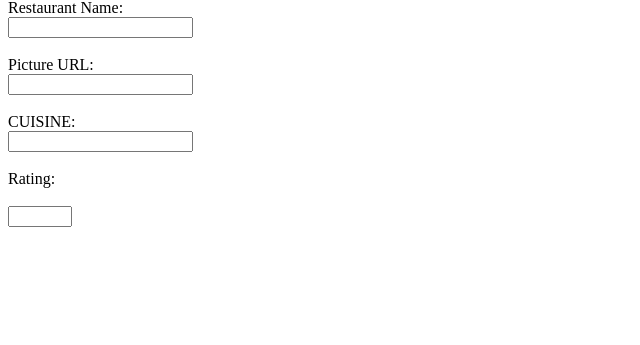
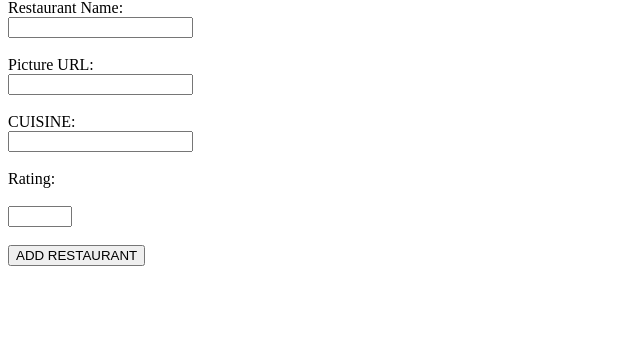
Before and after one commit to mdazam26/Project-2_django, a Django app: page /open_add_restaurant in a window 1280 px wide. Shown: the part 91-436 px from the top of the page, without its empty margins (0-640 px from the left). Run offline with Django 5.2, Linux system fonts and the light colour scheme.

Commit message:
restaurant add done

```diff
--- a/FoodProject/meal_buddy/delivery/admin.py
+++ b/FoodProject/meal_buddy/delivery/admin.py
@@ -1,7 +1,7 @@
 from django.contrib import admin # type: ignore
 
 # Register your models here.
-from .models import Customer, Restaurent
+from .models import Customer, Restaurant
 
 admin.site.register(Customer)
-admin.site.register(Restaurent)
+admin.site.register(Restaurant)
--- a/FoodProject/meal_buddy/delivery/models.py
+++ b/FoodProject/meal_buddy/delivery/models.py
@@ -9,8 +9,8 @@ class Customer(models.Model):
     address = models.CharField(max_length=50)
 
 
-class Restaurent(models.Model):
-    restaurent_name = models.CharField(max_length=20)
-    picture_url = models.CharField(max_length=200, default="https://tse2.mm.bing.net/th/id/OIP.3JuA0-BIEyyCceG24Arr3gHaE8?rs=1&pid=ImgDetMain")
+class Restaurant(models.Model):
+    name = models.CharField(max_length=20)
+    picture = models.CharField(max_length=200, default="https://tse2.mm.bing.net/th/id/OIP.3JuA0-BIEyyCceG24Arr3gHaE8?rs=1&pid=ImgDetMain")
     cuisine = models.CharField(max_length=200)
     rating = models.FloatField()
--- a/FoodProject/meal_buddy/delivery/templates/delivery/add_restaurant.html
+++ b/FoodProject/meal_buddy/delivery/templates/delivery/add_restaurant.html
@@ -8,20 +8,27 @@
   <body>
     <h1>Welcome to add restaurant</h1>
 
-    <hr>
+    <hr />
 
-    <form action="">
-        <label for="restaurent_name">Restaurant Name:</label> <br>
-        <input type="text" name="restaurent_name" id=""> <br> <br>
+    <form action="{% url 'add_restaurant' %}" method="POST">
+      {% csrf_token %}
+      <label for="name">Restaurant Name:</label> <br />
+      <input type="text" name="name" id="" /> <br />
+      <br />
 
-        <label for="picture_url">Picture URL:</label> <br>
-        <input type="text" name="picture_url" id=""> <br><br>
+      <label for="picture">Picture URL:</label> <br />
+      <input type="text" name="picture" id="" /> <br /><br />
 
-        <label for="cuisine">CUISINE: </label> <br>
-        <input type="text" name="cuisine" id=""> <br> <br>
+      <label for="cuisine">CUISINE: </label> <br />
+      <input type="text" name="cuisine" id="" /> <br />
+      <br />
 
-        <label for="rating">Rating: </label> <br> <br>
-        <input type="number" name="rating" id="" min="0" max="5" step="0.5">
+      <label for="rating">Rating: </label> <br />
+      <br />
+      <input type="number" name="rating" id="" min="0" max="5" step="0.5" />
+      <br /><br />
+
+      <button type="submit">ADD RESTAURANT</button>
     </form>
   </body>
 </html>
--- a/FoodProject/meal_buddy/delivery/templates/delivery/admin_home.html
+++ b/FoodProject/meal_buddy/delivery/templates/delivery/admin_home.html
@@ -10,6 +10,6 @@
 
     <a href="open_add_restaurant">ADD NEW RESTAURANT</a>
     <br>
-    <a href="#">SHOW RESTAURANT</a>
+    <a href="open_show_restaurant">SHOW RESTAURANT</a>
   </body>
 </html>
--- a/FoodProject/meal_buddy/delivery/urls.py
+++ b/FoodProject/meal_buddy/delivery/urls.py
@@ -11,5 +11,8 @@ urlpatterns = [
     path('signup', views.signup, name='signup'),
 
     path('open_add_restaurant', views.open_add_restaurant, name='open_add_restaurant'),
+    path('add_restaurant/', views.add_restaurant, name='add_restaurant'),
+
+    path('open_show_restaurant', views.open_show_restaurant, name='open_show_restaurant'),
 
 ]
--- a/FoodProject/meal_buddy/delivery/views.py
+++ b/FoodProject/meal_buddy/delivery/views.py
@@ -1,6 +1,6 @@
 from django.shortcuts import render # type: ignore
 from django.http import HttpResponse # type: ignore
-from .models import Customer
+from .models import Customer, Restaurant
 # Create your views here.
 
 def index(request):
@@ -61,3 +61,29 @@ def signin(request):
 
 def open_add_restaurant(request):
     return render(request, 'delivery/add_restaurant.html')
+
+def add_restaurant(request):
+    if request.method == 'POST':
+        name = request.POST.get('name')
+        picture = request.POST.get('picture')
+        cuisine = request.POST.get('cuisine')
+        rating = request.POST.get('rating')
+
+        try:
+            Restaurant.objects.get(name = name)
+            return HttpResponse('Duplicate Restaurant')
+        except:
+            Restaurant.objects.create(
+                name = name,
+                picture = picture,
+                cuisine = cuisine,
+                rating = rating,
+            )
+
+    return render(request, 'delivery/admin_home.html')
+
+
+
+def open_show_restaurant(request):
+    restaurantList = Restaurant.objects.all()
+    return render(request, 'delivery/show_restaurant.html', {'restaurantList': restaurantList})
```
Also changed, not shown: FoodProject/meal_buddy/delivery/templates/delivery/show_restaurant.html (added, +12 -0 lines), FoodProject/meal_buddy/db.sqlite3, FoodProject/meal_buddy/delivery/migrations/0002_restaurent.py (added), FoodProject/meal_buddy/delivery/migrations/0003_rename_restaurent_name_restaurent_name_and_more.py (added), FoodProject/meal_buddy/delivery/migrations/0004_rename_restaurent_restaurant.py (added), 2 other files.
